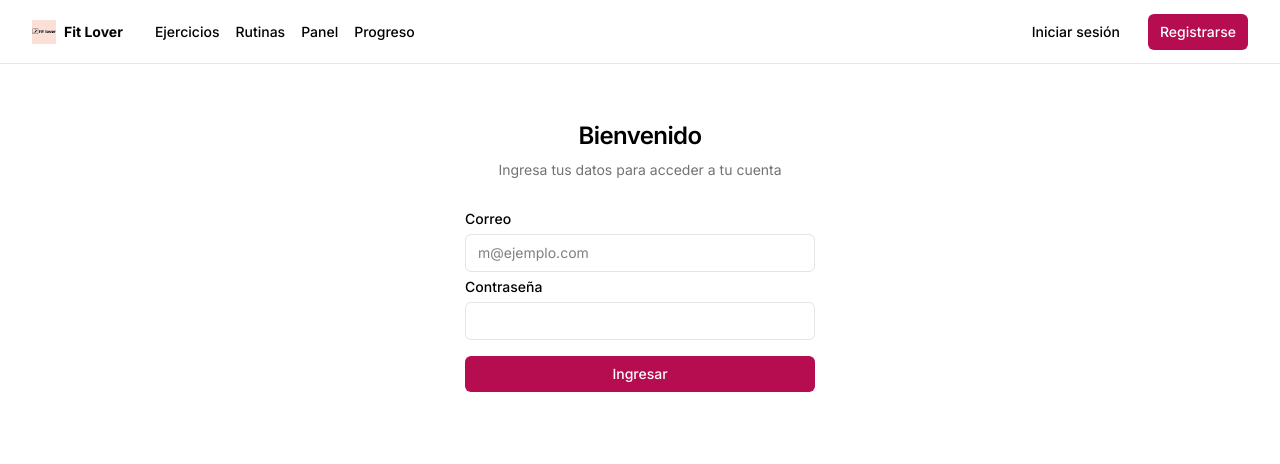
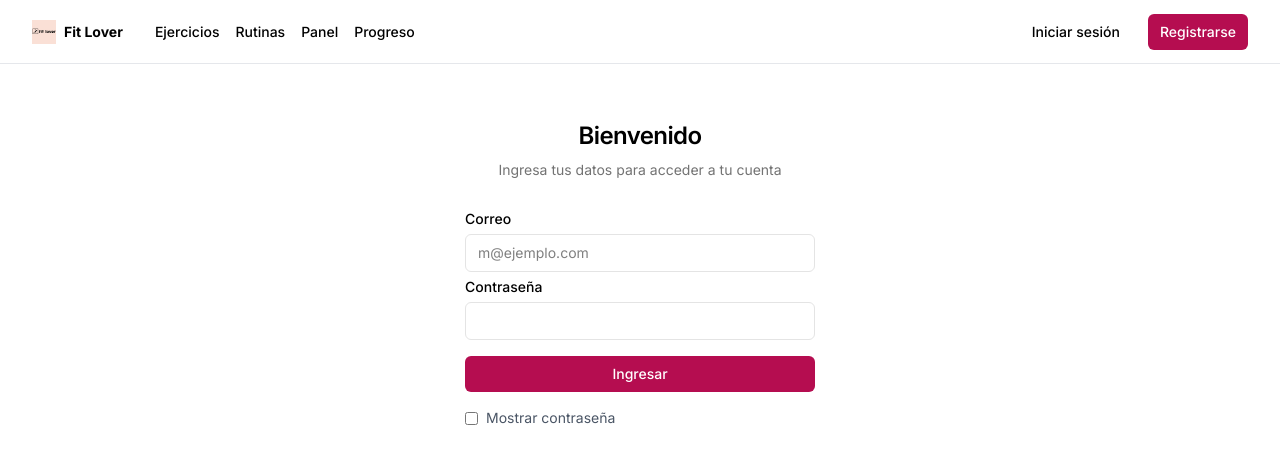
Before and after one commit to No-Country-simulation/equipo-s21-18-m-webapp, a React (Vite) app in the folder frontend/: page /login in a window 1280 px wide. Shown: the top 464 px of the page. Built offline with nearby package versions, Linux system fonts and the light colour scheme.

Commit message:
Se modifica registro agregando mas caracteres especiales

```diff
--- a/frontend/src/pages/Login.jsx
+++ b/frontend/src/pages/Login.jsx
@@ -14,7 +14,7 @@ export default function Login() {
     const RUTA = `https://equipo-s21-18-m-webapp.onrender.com/auth/login`;
     try {
       const { data } = await axios.post(RUTA, dataUser);
-      localStorage.setItem('jwt', data.access_token);
+      localStorage.setItem("jwt", data.access_token);
       return data;
     } catch (error) {
       throw new Error(error.message);
@@ -26,11 +26,13 @@ export default function Login() {
     msg: "",
   });
 
-    // Controlar si la peticion aun esta en proceso.
-    const [loading, setLoading] = useState(false);
+  // Controlar si la peticion aun esta en proceso.
+  const [loading, setLoading] = useState(false);
 
-    // Controlar si la peticion fue correcta.
-    const [successMessage, setSuccessMessage] = useState("");
+  // Controlar si la peticion fue correcta.
+  const [successMessage, setSuccessMessage] = useState("");
+
+  const [showPassword, setShowPassword] = useState(false);
 
   const {
     register,
@@ -143,6 +145,7 @@ export default function Login() {
           </label>
           <input
             id="password"
+            type={showPassword ? "text" : "password"}
             disabled={loading}
             className="h10 w-full rounded-md border border-[#e4e4e4] px-3 py-2 text-sm"
             {...register("password", {
@@ -160,9 +163,8 @@ export default function Login() {
               },
               pattern: {
                 value:
-                  /^(?=.*[a-z])(?=.*[A-Z])(?=.*\d)(?=.*[$@$!%*?&])([A-Za-z\d$@$!%*?&]|[^ ]){8,15}$/,
-                message:
-                  "Debe contener almenos una mayuscula, minuscula, número, caract. especial '$@$!%*?&'",
+                  /^(?=.*[a-z])(?=.*[A-Z])(?=.*\d)(?=.*[$@$!%*?&¿\-_#"¡\/+;:=<>^´°|¬])([A-Za-z\d$@$!%*?&¿\-_#"¡\/+;:=<>^´°|¬]){8,15}$/,
+                message: `Debe contener almenos una mayuscula, minuscula, número, caract. especial '$@$!%*?&'¿-_#"¡/+;:=<>^´°|¬`,
               },
             })}
           />
@@ -177,7 +179,6 @@ export default function Login() {
           {error.state && (
             <span className="mt-2 block text-xs text-red-600">{error.msg}</span>
           )}
-
 
           {/* Mensaje de éxito */}
           {successMessage && (
@@ -198,6 +199,21 @@ export default function Login() {
           >
             {loading ? <Spinner className="h-5 w-5" /> : "Ingresar"}
           </button>
+
+          <div className="flex items-center">
+            <input
+              type="checkbox"
+              id="show-password"
+              checked={showPassword}
+              onChange={() => setShowPassword(!showPassword)}
+            />
+            <label
+              htmlFor="show-password"
+              className="ml-2 text-sm text-gray-600"
+            >
+              Mostrar contraseña
+            </label>
+          </div>
         </form>
       </section>
     </>
```
